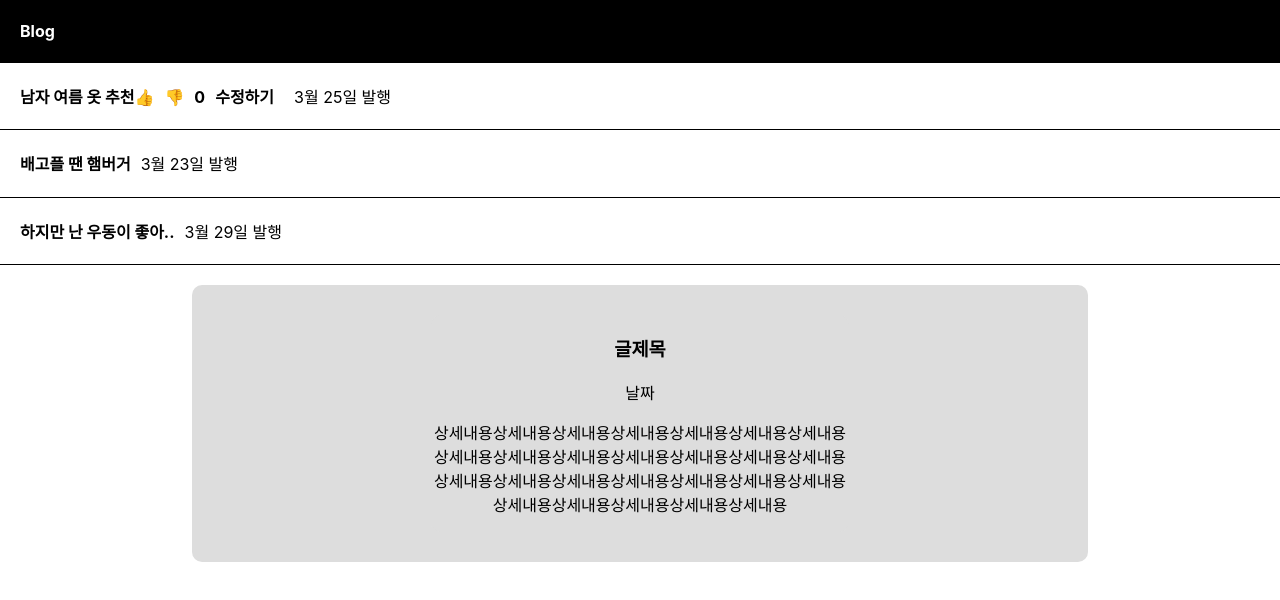
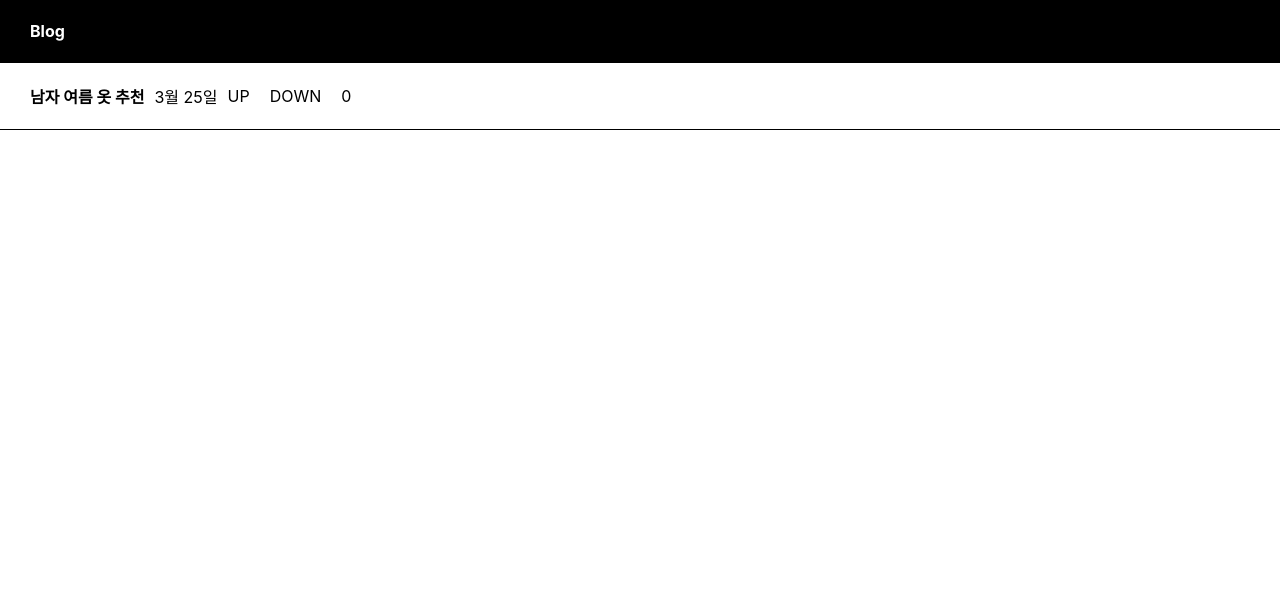
Before and after one commit to ganggyunggyu/ReactTodo, a React (Create React App) app: page / in a window 1280 px wide. Shown: the top 600 px of the page. Built offline with nearby package versions, Linux system fonts and the light colour scheme.

Commit message:
함수, 변수명 수정

```diff
--- a/src/App.css
+++ b/src/App.css
@@ -1,5 +1,6 @@
 .App {
   text-align: center;
+  position: relative;
 }
 div{
   box-sizing: border-box;
@@ -20,34 +21,34 @@ div{
 }
 span, h4{
   padding-right: 10px;
+  padding-left: 10px;
 }
 .btn{
   cursor: pointer;
 }
-.flex-con{
-  display: flex;
-  align-items: center;
-  justify-content: center;
-}
 .modal-con{
-  width: 70vw;
-
-  background-color: #ddd;
-  padding: 30px;
-  margin: 20px;
-  display: flex;
-  align-items: center;
-  justify-content: center;
+  position: absolute;
+  top: 100px;
+  background-color: rgba(0, 0, 0, 0.6);
+  width: 50%;
+  z-index: 5;
   border-radius: 10px;
-}
-.modal-con > div{
-  width: 50%;
-  background-color: #ddd;
+  padding: 20px;
   border-radius: 10px;
   text-align: center;
+
+  color: white;
 }
-.modal-con > h3, p{
-  text-align: center;
+.flex-box{
+  display: flex;
+  justify-content: center;
+  align-items: center;
+}
+.close{
+  display: none;
+}
+.show{
+  display: block;
 }
 
 @media (prefers-reduced-motion: no-preference) {
@@ -55,7 +56,6 @@ span, h4{
     animation: App-logo-spin infinite 20s linear;
   }
 }
-
 .App-header {
   background-color: #282c34;
   min-height: 100vh;
--- a/src/App.js
+++ b/src/App.js
@@ -8,10 +8,9 @@ function App() {
   let post = '강남 우동 asdads맛집';
   let mainLogo = 'Blog';
   let [글제목, 제목수정] = useState(['남자 여름 옷 추천', '배고플 땐 햄버거', '하지만 난 우동이 좋아..']);
-  let [날짜, 바뀔날짜] = useState(['3월 25일 발행', '3월 23일 발행', '3월 29일 발행']);
-  let [좋아요, up] = useState(0);
-
-
+  let [날짜, 바뀔날짜] = useState(['3월 25일', '3월 23일', '3월 29일']);
+  let [like, setLike] = useState(0);
+  let [modal, setModal] = useState(0);
 
   return (
     <div className="App">
@@ -19,46 +18,31 @@ function App() {
         <h4>{ mainLogo }</h4>
       </div>
       <div className='list-container'>
-        <div className='list'>
-          <h4>{ 글제목[0] }
-            <span className='btn' onClick={ ()=>{ up(좋아요+1)} }>👍</span>
-            <span className='btn' onClick={ ()=>{ up(좋아요-1)} }>👎</span>
-            <span>{ 좋아요 }</span>
-            <span className='btn' onClick={ ()=>{
-              let copyUpdate = [...글제목]
-              copyUpdate[0] = '여자 옷 추천'
-              제목수정(글제목 = copyUpdate);
-            } }>수정하기</span>
-          </h4>
-          <p>{ 날짜[0] }</p>
-        </div>
-        <div className='list'>
-          <h4>{ 글제목[1] }</h4>
-          <p>{ 날짜[1] }</p>
-        </div>
-        <div className='list'>
-          <h4>{ 글제목[2] }</h4>
-          <p>{ 날짜[2] }</p>
+        <div className='list btn'>
+          <h4 onClick={()=>{setModal(modal+1)}}>{글제목[0]}</h4>
+          <p>{날짜[0]}</p>
+          <span className='btn' onClick={()=>{setLike(like + 1)}}>UP</span>
+          <span className='btn' onClick={()=>{setLike(like - 1)}}>DOWN</span>
+          <span>{like}</span>
         </div>
       </div>
-      <Modal></Modal>
+      {
+        modal%2 == 1 ? <Modal></Modal> : null
+      }
     </div>
   );
 }
-
 function Modal(){
   return(
-  <div className='flex-con'>
-  <div className='modal-con'>
-    <div>
-    <h3>글제목</h3>
-    <p>날짜</p>
-    <p>상세내용상세내용상세내용상세내용상세내용상세내용상세내용상세내용상세내용상세내용상세내용상세내용상세내용상세내용상세내용상세내용상세내용상세내용상세내용상세내용상세내용상세내용상세내용상세내용상세내용상세내용</p>
+    <div className='flex-box'>
+      <div className='modal-con'>
+        <h3>제목</h3>
+        <p>날짜</p>
+        <p>상세내용상세내용상세내용상세내용상세내용상세내용상세내용상세내용상세내용상세내
+        용상세내용상세내용상세내용상세내용상세내용상세내용상세내용상세내용상세내용상세내용
+        상세내용상세내용상세내용상세내용상세내용상세내용</p>
+      </div>
     </div>
-  </div>
-  </div>
-
   )
 }
-
 export default App;
```
